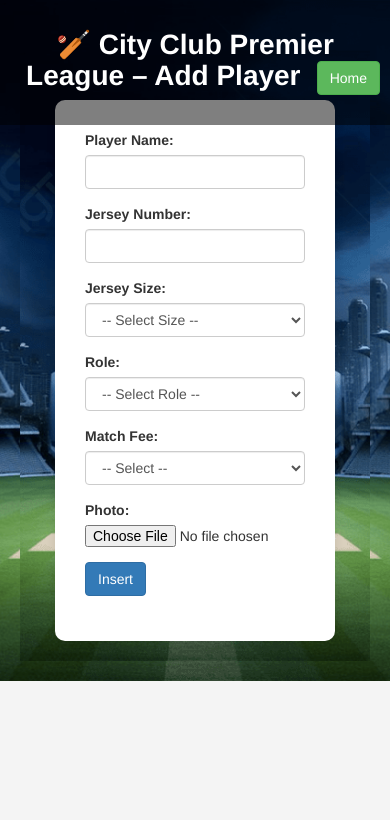
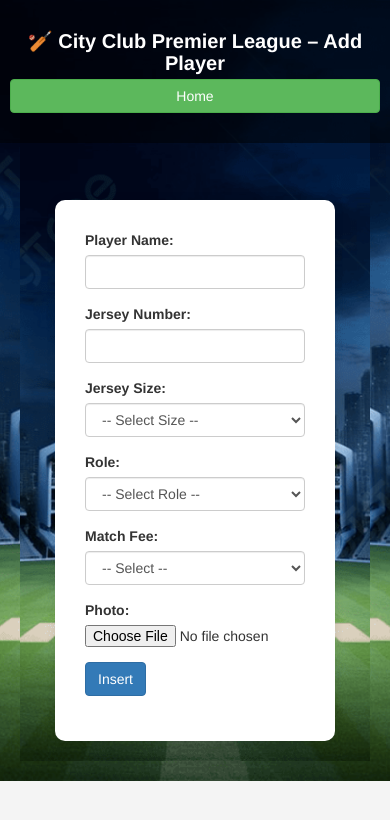
Before and after one commit to skmishra2801/python, a Flask app: page /addPlayer in a window 390 px wide. Shown: the top 820 px of the page. Run offline with Flask 3, Linux system fonts and the light colour scheme; some libraries are stand-ins or nearby versions.

Commit message:
templates/addplayer.html

```diff
--- a/templates/addplayer.html
+++ b/templates/addplayer.html
@@ -76,6 +76,26 @@
             font-weight: bold;
         }
         @media (max-width: 768px) {
+            body,html {
+
+                padding-top: 100px; /* adjust based on header height */
+
+            }
+            .header {
+                flex-direction: column;  /* stack title + button vertically */
+                text-align: center;
+              }
+
+              .header h2 {
+                font-size: 20px;
+                margin-bottom: 10px;
+              }
+
+              .header a {
+                width: 100%;             /* button spans full width */
+                text-align: center;
+                margin-top: 5px;
+  }
           h2 {
             font-size: 28px;
           }
```
